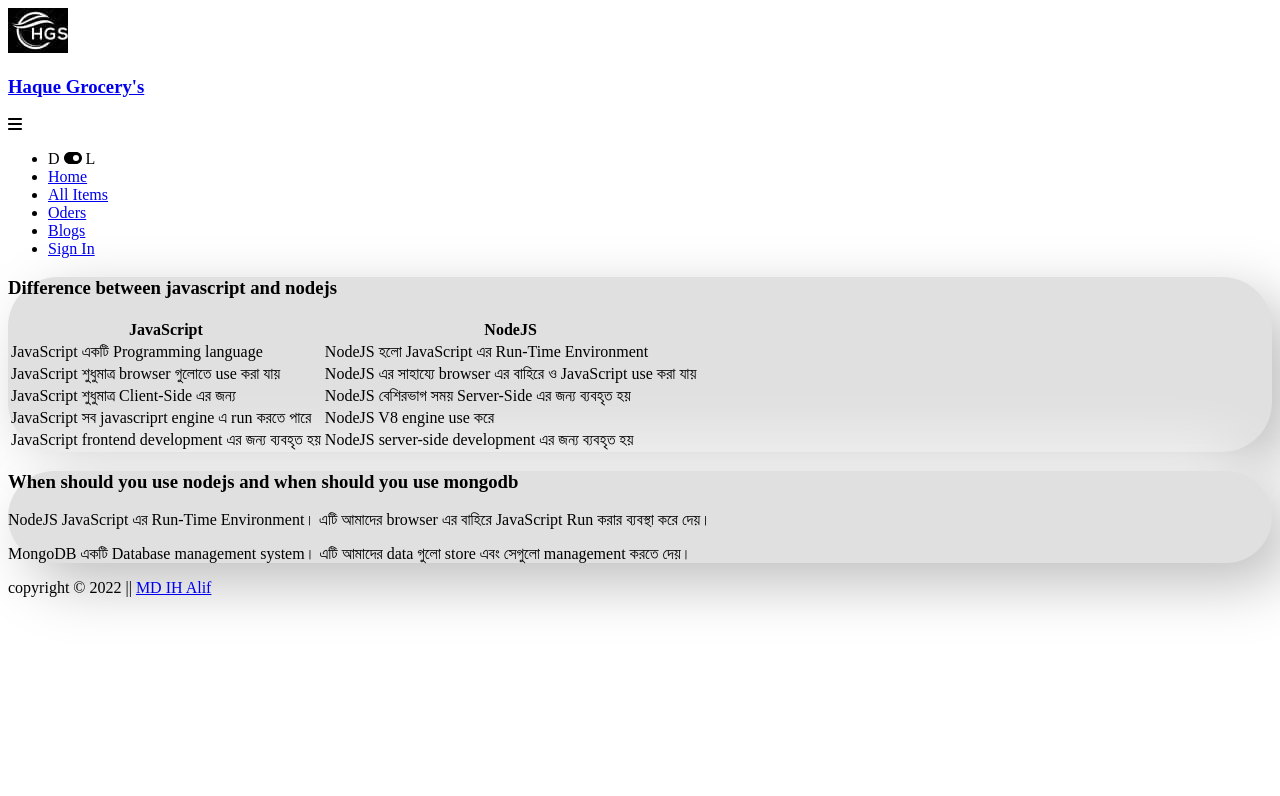
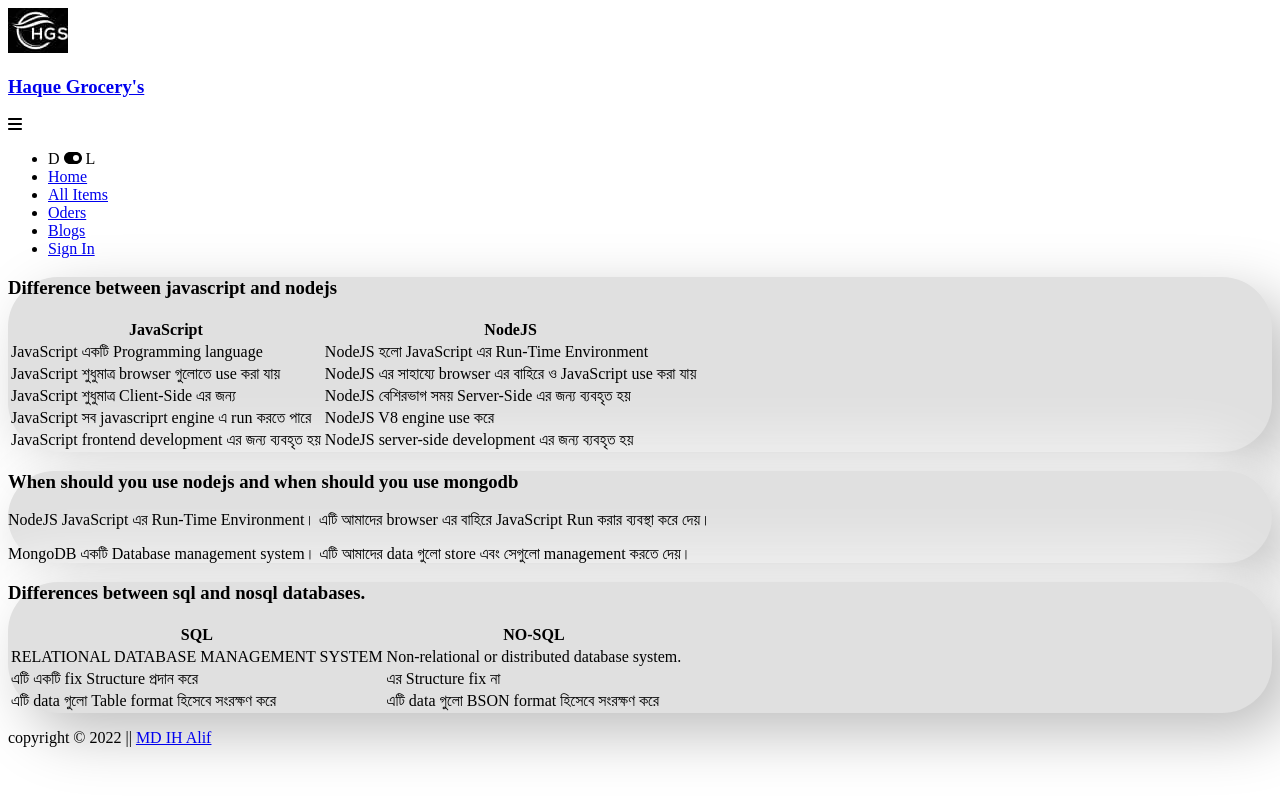
Before and after one commit to inzamulhaque/warehouse-management-client-side, a React (Create React App) app: page /blogs in a window 1280 px wide. Shown: the top 796 px of the page. Built offline with nearby package versions, Linux system fonts and the light colour scheme; no server answers.

Commit message:
sql vs nosql Q&A

```diff
--- a/src/components/Blogs/Blogs.js
+++ b/src/components/Blogs/Blogs.js
@@ -1,6 +1,7 @@
 import React from 'react';
 import JsVsNodeJS from './JsVsNodeJS';
 import NodeVsMongo0db from './NodeVsMongo0db';
+import SqlVsNoSql from './SqlVsNoSql';
 
 const Blogs = () => {
     return (
@@ -13,6 +14,9 @@ const Blogs = () => {
                     <div className="my-2 py-2 px-3 card dark:bg-white h-100 mx-auto w-full">
                         <NodeVsMongo0db />
                     </div>
+                    <div className="my-2 py-2 px-3 card dark:bg-white h-100 mx-auto w-full">
+                        <SqlVsNoSql />
+                    </div>
                 </div>
             </div>
         </>
--- /dev/null
+++ b/src/components/Blogs/SqlVsNoSql.js
@@ -0,0 +1,33 @@
+import React from 'react';
+
+const SqlVsNoSql = () => {
+    return (
+        <>
+            <h3 className="text-[25px] font-semibold dark:text-blue-400 m-2">Differences between sql and nosql databases.</h3>
+            <div className="m-2">
+                <table className="table-auto border-collapse border-2 border-slate-400 w-full dark:text-black">
+                    <thead className='dark:text-blue-400'>
+                        <th className="border md:border-2 border-slate-300 md:py-1 md:px-2">SQL</th>
+                        <th className="border md:border-2 border-slate-300 md:py-1 md:px-2">NO-SQL</th>
+                    </thead>
+                    <tbody>
+                        <tr className="text-center">
+                            <td className='border md:border-2 border-slate-300 md:py-1 md:px-2'>RELATIONAL DATABASE MANAGEMENT SYSTEM</td>
+                            <td className='border md:border-2 border-slate-300 md:py-1 md:px-2'>Non-relational or distributed database system.</td>
+                        </tr>
+                        <tr className="text-center">
+                            <td className='border md:border-2 border-slate-300 md:py-1 md:px-2'>এটি একটি fix Structure প্রদান করে</td>
+                            <td className='border md:border-2 border-slate-300 md:py-1 md:px-2'>এর Structure fix না</td>
+                        </tr>
+                        <tr className="text-center">
+                            <td className='border md:border-2 border-slate-300 md:py-1 md:px-2'>এটি data গুলো Table format হিসেবে সংরক্ষণ করে</td>
+                            <td className='border md:border-2 border-slate-300 md:py-1 md:px-2'>এটি data গুলো BSON format হিসেবে সংরক্ষণ করে</td>
+                        </tr>
+                    </tbody>
+                </table>
+            </div>
+        </>
+    );
+};
+
+export default SqlVsNoSql;
```
